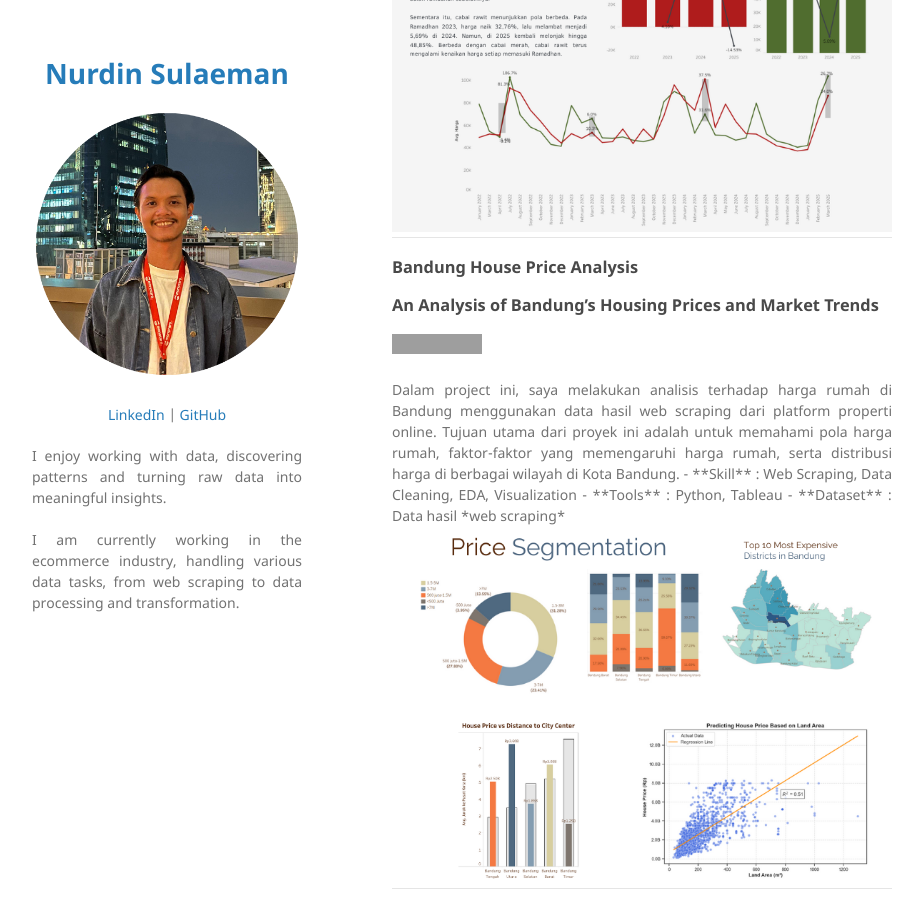
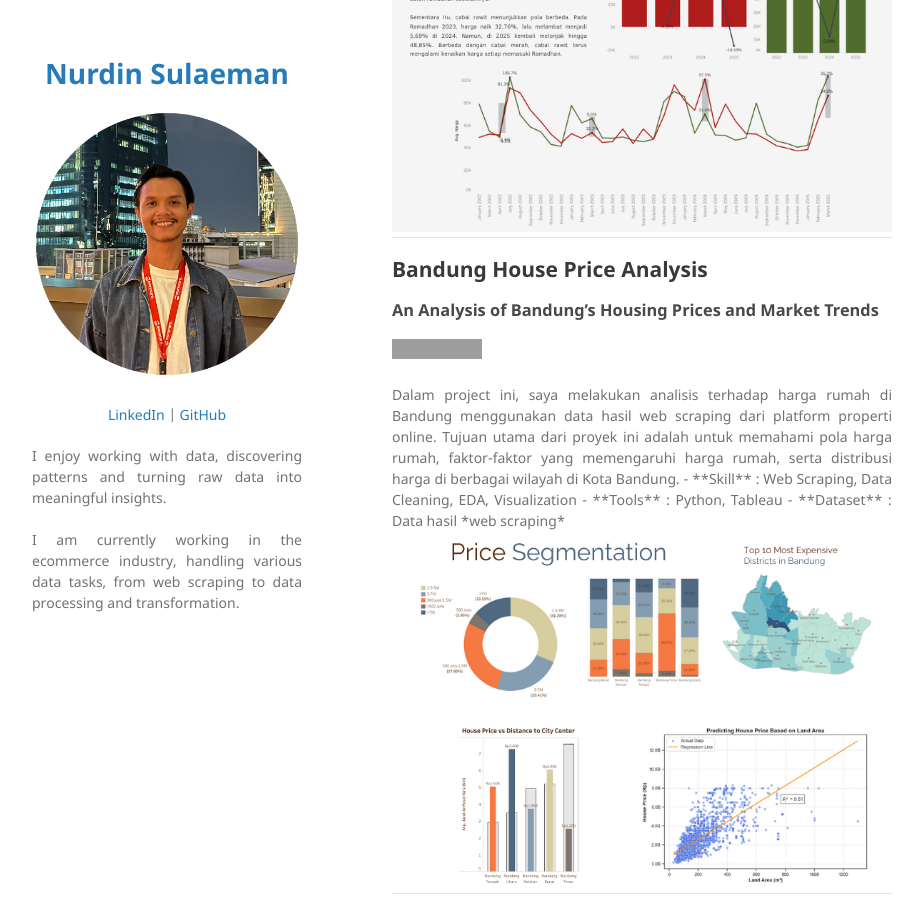
Before and after one commit to nurdinsulaemann/nurdinsulaemann.github.io, a Jekyll site: the page built from index.md, in a window 1280 px wide and 900 px high, scrolled down 612 px. Shown: the whole window, without its empty margins (178-1101 px from the left). Built offline with Jekyll 4.4.1, drawn with Linux system fonts in a browser that asks for light colours; our own code applies the rules of GitHub Pages for plain Markdown files; grey boxes are pictures that could not be loaded.

```diff
--- a/index.md
+++ b/index.md
@@ -16,7 +16,7 @@ Analisis ini mencakup identifikasi pola musiman, perbandingan harga antar tahun,
 
 
 ---
-### Bandung House Price Analysis
+## Bandung House Price Analysis
 ### An Analysis of Bandung's Housing Prices and Market Trends
 
 [![View on GitHub](https://img.shields.io/badge/GitHub-View_on_GitHub-blue?logo=GitHub)](https://github.com/nurdinsulaemann/project_bdg_house_price/blob/main/EDA%20notebook/Bandung%20House%20Price%20Analysis.ipynb)
```
